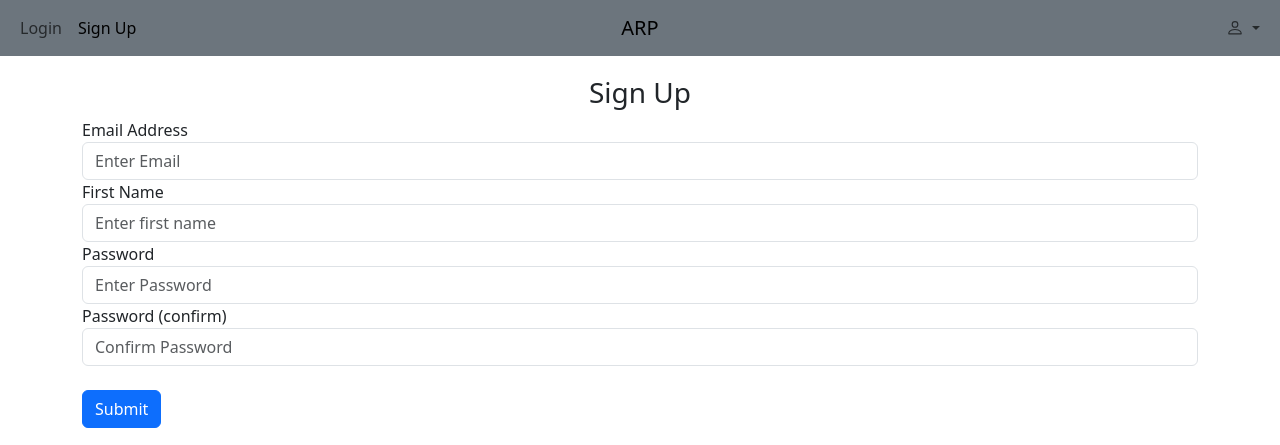
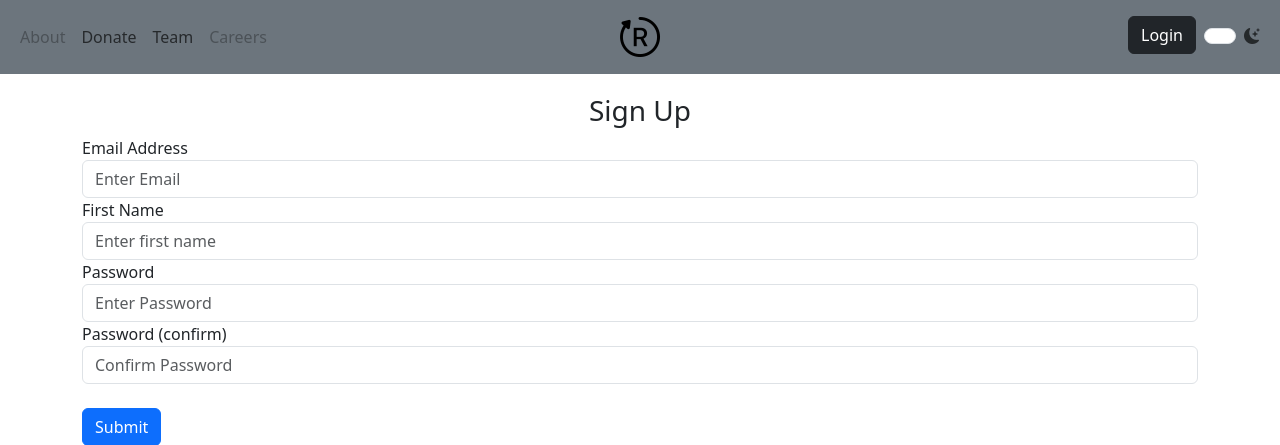
Before and after one commit to hinsoned/Active_Recall_Pro, a Flask app: page /sign-up in a window 1280 px wide. Shown: the top 445 px of the page. Run offline with Flask 3, Linux system fonts and the light colour scheme; some libraries are stand-ins or nearby versions.

Commit message:
Created proto-landing page
Landing page is semi-functional and still needs work but core functions are operational.

```diff
--- a/website/auth.py
+++ b/website/auth.py
@@ -39,10 +39,9 @@ def login():
 
 @auth.route('/logout')
 #this just means that you can not get to the logout page without being logged in
-@login_required
 def logout():
     logout_user()
-    return redirect(url_for('auth.login'))
+    return render_template("landing_page.html")
 
 #Use methods associated with the request object to save form values to variables
 @auth.route('/sign-up', methods=['GET', 'POST'])
--- a/website/templates/base.html
+++ b/website/templates/base.html
@@ -27,21 +27,19 @@ creating other pages.
       referrerpolicy="no-referrer"
       >
 
+      <link rel="stylesheet" href="https://cdn.jsdelivr.net/npm/bootstrap-icons@1.11.3/font/bootstrap-icons.min.css">
+
     <!--This is jinja2 templating language. Child templates can override this.-->
     <title>{% block title %}Home{% endblock %}</title>
 </head>
 <body>
-
   <header class="navbar navbar-expand-lg bg-secondary" style="margin-bottom: 20px;">
     <nav class="container-fluid">
 
-      <!-- Navbar Brand -->
-      <a class="navbar-brand position-absolute start-50 translate-middle-x" href="/">ARP</a>
-
       <!-- Navbar Toggler (Visible on small screens) -->
-      <div class="d-flex">
+      <div class="d-flex d-lg-none me-auto">
         <button
-          class="navbar-toggler me-auto d-lg-none"
+          class="navbar-toggler"
           type="button"
           data-bs-toggle="offcanvas"
           data-bs-target="#navbarOffcanvas"
@@ -50,6 +48,13 @@ creating other pages.
         >
           <span class="navbar-toggler-icon"></span>
         </button>
+      </div>
+
+      <!-- Navbar Brand -->
+      <div class="d-flex d-lg-none mx-auto">
+        <a class="navbar-brand" href="/">
+          <i class="h1 bi bi-bootstrap-reboot"></i>
+        </a>
       </div>
 
       <!-- Dropdown Menu (Visible on small screens) -->
@@ -65,17 +70,17 @@ creating other pages.
               data-bs-toggle="dropdown"
               aria-expanded="false"
             >
-            <svg xmlns="http://www.w3.org/2000/svg" width="18" height="18" fill="currentColor" class="bi bi-person" viewBox="0 2 16 16" style="border: 0px solid black;">
-              <path d="M8 8a3 3 0 1 0 0-6 3 3 0 0 0 0 6m2-3a2 2 0 1 1-4 0 2 2 0 0 1 4 0m4 8c0 1-1 1-1 1H3s-1 0-1-1 1-4 6-4 6 3 6 4m-1-.004c-.001-.246-.154-.986-.832-1.664C11.516 10.68 10.289 10 8 10s-3.516.68-4.168 1.332c-.678.678-.83 1.418-.832 1.664z"/>
-            </svg>
+            <i class="h3 bi bi-person-circle"></i>
             </a>
-            <ul class="dropdown-menu position-absolute dropdown-menu-end" aria-labelledby="navbarDropdownSmall">
+            <ul class="dropdown-menu position-absolute dropdown-menu-end p-2" aria-labelledby="navbarDropdownSmall">
               <!-- Dropdown items -->
               <li class="nav-item">
                 <a class="nav-link" id="themetoggle">
                   <label class="form-check form-switch">
+                    <span class="form-check-label">
                       <input class="form-check-input themeToggle" type="checkbox">
-                  <span class="form-check-label">Dark Mode</span>
+                      <i class="bi bi-moon-stars-fill"></i>
+                    </span>
                   </label>
                 </a>
               </li>
@@ -87,11 +92,11 @@ creating other pages.
         </ul>
       </div>
 
-
       <!-- Navbar content for large screens -->
       <div class="collapse navbar-collapse position-relative">
 
         <!-- Left Section (Visible on large screens) -->
+        <div class="d-flex col-4">
           <ul class="navbar-nav">
             {% if current_user.is_authenticated %}
             <li class="nav-item">
@@ -121,9 +126,17 @@ creating other pages.
             </li>
             {% endif %}
           </ul>
+        </div>
+
+        <!-- Middle Section (Visible on large screens) -->
+        <div class="d-flex col-4">
+          <a class="navbar-brand mx-auto" href="/">
+            <i class="h1 bi bi-bootstrap-reboot"></i>
+          </a>
+        </div>
 
         <!-- Right Section (Visible on large screens) -->
-
+        <div class="d-flex col-4">
           <ul class="navbar-nav ms-auto">
             <li class="nav-item dropdown">
               <!-- Large Screen Dropdown Menu -->
@@ -135,9 +148,7 @@ creating other pages.
                 data-bs-toggle="dropdown"
                 aria-expanded="false"
               >
-              <svg xmlns="http://www.w3.org/2000/svg" width="18" height="18" fill="currentColor" class="bi bi-person" viewBox="0 2 16 16" style="border: 0px solid black;">
-                <path d="M8 8a3 3 0 1 0 0-6 3 3 0 0 0 0 6m2-3a2 2 0 1 1-4 0 2 2 0 0 1 4 0m4 8c0 1-1 1-1 1H3s-1 0-1-1 1-4 6-4 6 3 6 4m-1-.004c-.001-.246-.154-.986-.832-1.664C11.516 10.68 10.289 10 8 10s-3.516.68-4.168 1.332c-.678.678-.83 1.418-.832 1.664z"/>
-              </svg>
+              <i class="h3 bi bi-person-circle"></i>
               </a>
               <ul class="dropdown-menu dropdown-menu-end" aria-labelledby="navbarDropdownLarge">
                 <!-- Dropdown items -->
@@ -145,7 +156,9 @@ creating other pages.
                   <a class="nav-link" id="themetoggle">
                     <label class="form-check form-switch">
                     <input class="form-check-input themeToggle" type="checkbox">
-                  <span class="form-check-label">Dark Mode</span>
+                    <span class="form-check-label">
+                      <i class="bi bi-moon-stars-fill"></i>
+                    </span>
                   </label>
                   </a>
                 </li>
@@ -155,6 +168,7 @@ creating other pages.
               </ul>
             </li>
           </ul>
+        </div>
       </div>
 
       <!-- Offcanvas for small screens -->
--- /dev/null
+++ b/website/templates/landing_page.html
@@ -0,0 +1,324 @@
+<!-- landing_page.html
+The idea here is to create a base html template then overide parts of it when
+creating other pages.
+-->
+
+<!DOCTYPE html>
+
+<html lang="en" data-bs-theme="dark">
+<head>
+    <meta charset="UTF-8">
+    <!--This line is metadata about html in the viewport. In this case it sets the
+    width of the page to the device screen size and sets no zoom.-->
+    <meta name="viewport" content="width=device-width, initial-scale=1.0">
+
+    <link href="https://cdn.jsdelivr.net/npm/bootstrap@5.3.3/dist/css/bootstrap.min.css"
+        rel="stylesheet"
+        integrity="sha384-QWTKZyjpPEjISv5WaRU9OFeRpok6YctnYmDr5pNlyT2bRjXh0JMhjY6hW+ALEwIH"
+        crossorigin="anonymous"
+    >
+
+    <link rel="stylesheet"
+        href="https://cdnjs.cloudflare.com/ajax/libs/font-awesome/6.6.0/css/all.min.css"
+        integrity="sha512-Kc323vGBEqzTmouAECnVceyQqyqdsSiqLQISBL29aUW4U/M7pSPA/gEUZQqv1cwx4OnYxTxve5UMg5GT6L4JJg=="
+        crossorigin="anonymous"
+        referrerpolicy="no-referrer"
+    >
+
+    <link rel="stylesheet" href="https://cdn.jsdelivr.net/npm/bootstrap-icons@1.11.3/font/bootstrap-icons.min.css">
+
+    <!--This is jinja2 templating language. Child templates can override this.-->
+    <title>{% block title %}Landing Page{% endblock %}</title>
+
+</head>
+<body>
+    <header class="navbar navbar-expand-lg bg-secondary" style="margin-bottom: 20px;">
+        <nav class="container-fluid">
+
+            <div class="d-flex d-lg-none col-4"></div>
+
+            <!-- Navbar Toggler (Visible on small screens) -->
+            <div class="d-flex d-lg-none col-4">
+                <div class="mx-auto">
+                    <button
+                        class="navbar-toggler "
+                        type="button"
+                        data-bs-toggle="offcanvas"
+                        data-bs-target="#navbarOffcanvas"
+                        aria-controls="navbarOffcanvas"
+                        aria-label="Toggle navigation"
+                    >
+                    <span>
+                        <i class="h1 bi bi-bootstrap-reboot"></i>
+                    </span>
+                    </button>
+                </div>
+            </div>
+
+            <div class="d-flex d-lg-none col-4">
+                <div class="ms-auto">
+                    <ul class="navbar-nav ms-auto">
+                        <li class="nav-item">
+                            <a
+                                class="btn btn-dark"
+                                type="button"
+                                id="login"
+                                href="/login"
+                            >Login</a>
+                        </li>
+                    </ul>
+                </div>
+            </div>
+
+            <!-- Navbar content for large screens -->
+            <div class="collapse navbar-collapse position-relative">
+
+                <!-- Left Section -->
+                <div class="d-flex col-4">
+                    <ul class="navbar-nav me-auto">
+                        <li class="nav-item">
+                            <a
+                                class="nav-link disabled"
+                                href="#"
+                            >About</a>
+                        </li>
+                        <li class="nav-item">
+                            <a
+                                class="nav-link"
+                                href="https://www.gofundme.com"
+                            >Donate</a>
+                        </li>
+                        <li class="nav-item">
+                            <a
+                                class="nav-link"
+                                href="https://edwardhinson.com"
+                            >Team</a>
+                        </li>
+                        <li class="nav-item">
+                            <a
+                                class="nav-link disabled"
+                                href="#"
+                            >Careers</a>
+                        </li>
+                    </ul>
+                </div>
+
+                <!-- Center Section -->
+                <div class="d-flex col-4">
+                    <a class="navbar-brand mx-auto" href="/">
+                        <i class="h1 bi bi-bootstrap-reboot"></i>
+                    </a>
+                </div>
+
+                <!-- Right Section -->
+                <div class="d-flex col-4">
+                    <ul class="navbar-nav ms-auto">
+                        <li class="nav-item">
+                            <a
+                                class="btn btn-dark"
+                                type="button"
+                                id="login"
+                                href="/login"
+                            >Login</a>
+                        </li>
+                        <li class="nav-item">
+                            <a class="nav-link" id="themetoggle">
+                                <label class="form-check form-switch">
+                                <input class="form-check-input themeToggle" type="checkbox">
+                                <span class="form-check-label">
+                                    <i class="bi bi-moon-stars-fill"></i>
+                                </span>
+                            </label>
+                            </a>
+                        </li>
+                    </ul>
+                </div>
+            </div>
+
+            <!-- Offcanvas for small screens -->
+            <div
+                class="offcanvas offcanvas-start d-lg-none"
+                tabindex="-1"
+                id="navbarOffcanvas"
+                aria-labelledby="navbarOffcanvasLabel"
+            >
+                <div class="offcanvas-header">
+                    <h5 class="offcanvas-title" id="navbarOffcanvasLabel">
+                        <a class="href" href="/">
+                            <i class="h1 bi bi-bootstrap-reboot"></i>
+                        </a>
+                    </h5>
+                    <button
+                    type="button"
+                    class="btn-close text-reset"
+                    data-bs-dismiss="offcanvas"
+                    aria-label="Close"
+                    ></button>
+                </div>
+                <div class="offcanvas-body d-flex flex-column">
+                    <ul class="navbar-nav">
+                        <li class="nav-item">
+                            <a
+                                class="nav-link disabled"
+                                href="#"
+                            >About</a>
+                        </li>
+                        <li class="nav-item">
+                            <a
+                                class="nav-link"
+                                href="https://www.gofundme.com"
+                            >Donate</a>
+                        </li>
+                        <li class="nav-item">
+                            <a
+                                class="nav-link"
+                                href="https://edwardhinson.com"
+                            >Team</a>
+                        </li>
+                        <li class="nav-item">
+                            <a
+                                class="nav-link disabled"
+                                href="#"
+                            >Careers</a>
+                        </li>
+                    </ul>
+                    <div class="mt-auto">
+                        <ul class="navbar-nav">
+                            <li class="nav-item">
+                                <a
+                                    class="nav-link {% if request.path == '/login' %}active{% endif %}"
+                                    href="/login"
+                                >Login</a>
+                            </li>
+                            <li class="nav-item"></li>
+                                <a
+                                    class="nav-link {% if request.path == '/sign-up' %}active{% endif %}"
+                                    href="/sign-up"
+                                >Sign Up</a>
+                            </li>
+                            <li class="nav-item">
+                                <a class="nav-link" id="themetoggle">
+                                    <label class="form-check form-switch">
+                                    <input class="form-check-input themeToggle" type="checkbox">
+                                    <span class="form-check-label">
+                                        <i class="bi bi-moon-stars-fill"></i>
+                                    </span>
+                                </label>
+                                </a>
+                            </li>
+                        </ul>
+                    </div>
+                </div>
+            </div>
+        </nav>
+    </header>
+
+    <script>
+        // Get the themeToggle checkbox element
+        const themeToggles = document.querySelectorAll('.themeToggle');
+
+        // Load the user's theme preference on page load
+        document.addEventListener('DOMContentLoaded', function () {
+            // Check if a theme is saved in localStorage
+            const savedTheme = localStorage.getItem('theme') || 'light';
+            // Set the body's theme to the saved value (either 'dark' or 'light')
+            document.body.setAttribute('data-bs-theme', savedTheme);
+            // Set the theme toggle checkbox to match the saved theme
+            themeToggles.forEach(function (themeToggle) {
+            themeToggle.checked = savedTheme === 'dark';
+            })
+        });
+
+        // Listen for changes to the theme toggle checkboxes
+        themeToggles.forEach(function(themeToggle) {
+        themeToggle.addEventListener('change', function() {
+            const newTheme = themeToggle.checked ? 'dark' : 'light';
+            // Apply the new theme
+            document.body.setAttribute('data-bs-theme', newTheme);
+            // Save the new theme preference in localStorage
+            localStorage.setItem('theme', newTheme);
+            // Update the theme toggle checkbox to match the saved theme
+            themeToggle.forEach
+            theme.checked = themeToggle.checked;
+        })
+        })
+    </script>
+    <!--get_flashed_messages is a built in flash method. This if statement will
+    only display messages if there are any to be displayed.-->
+    {% with messages = get_flashed_messages(with_categories=true) %}
+        {% if messages %}
+        {% for category, message in messages %}
+            {% if category == 'error' %}
+            <div class="alert alert-danger alert-dismissable fade show d-flex justify-content-between align-items-center" role="alert">
+            {{ message }}
+            <button type="button" class="close" data-bs-dismiss="alert">
+                <span aria-hidden="true">&times;</span>
+            </button>
+            </div>
+            {% else %}
+            <div class="alert alert-success alert-dismissable fade show" role="alert">
+            {{ message }}
+            <button type="button" class="close" data-bs-dismiss="alert">
+                <span aria-hidden="true">&times;</span>
+            </button>
+            </div>
+            {% endif %}
+        {% endfor %}
+
+        <!--JavaScript to automatically close alerts-->
+        <script>
+            document.addEventListener('DOMContentLoaded', function () {
+            // Select all alerts
+            var alerts = document.querySelectorAll('.alert');
+            alerts.forEach(function (alert) {
+                // Set timeout to auto-dismiss the alert
+                setTimeout(function () {
+                var alertInstance = new bootstrap.Alert(alert);
+                alertInstance.close();
+                }, 5000);
+            });
+            });
+        </script>
+        {% endif %}
+    {% endwith %}
+
+    <!--This will be content beneath the navbar. Notice the container block can
+    be overridden by information in template files. "container" is a bootstrap class-->
+    <div class="container">
+        {% block content %}
+        <div class="container-fluid">
+            <div class="d-flex justify-content-center text-center h1">Welcome to the future of studying</div>
+            <p class="d-flex justify-content-center text-center">Active Recall Pro wraps the latest developments in cognitive science in an intuitive and friendly user interface designed to help you maximize your study time</p>
+            <div class="d-flex justify-content-center">
+                <a
+                    class="btn btn-success btn-lg"
+                    type="button"
+                    id="signUp"
+                    href="/sign-up"
+                >Sign Up!</a>
+            </div>
+        </div>
+        {% endblock %}
+    </div>
+
+    <!--This loads in bootstrap to simplify UI development.-->
+    <script
+        src="https://code.jquery.com/jquery-3.2.1.slim.min.js"
+        integrity="sha384-KJ3o2DKtIkvYIK3UENzmM7KCkRr/rE9/Qpg6aAZGJwFDMVNA/GpGFF93hXpG5KkN"
+        crossorigin="anonymous"
+    ></script>
+    <!--This is a javascript library of poppers like dropdowns, tips, etc. Most Bootstrap
+    poppers use this.-->
+    <script
+        src="https://cdnjs.cloudflare.com/ajax/libs/popper.js/1.12.9/umd/popper.min.js"
+        integrity="sha384-ApNbgh9B+Y1QKtv3Rn7W3mgPxhU9K/ScQsAP7hUibX39j7fakFPskvXusvfa0b4Q"
+        crossorigin="anonymous"
+    ></script>
+
+    <script src="https://cdn.jsdelivr.net/npm/bootstrap@5.3.3/dist/js/bootstrap.bundle.min.js"
+        integrity="sha384-YvpcrYf0tY3lHB60NNkmXc5s9fDVZLESaAA55NDzOxhy9GkcIdslK1eN7N6jIeHz"
+        crossorigin="anonymous">
+    </script>
+
+</body>
+</html>
--- a/website/templates/login.html
+++ b/website/templates/login.html
@@ -1,7 +1,7 @@
 <!--login.html-->
 <!--This line makes use of the already existing base template. We can now override
 parts of it.-->
-{%extends "base.html"%}
+{%extends "landing_page.html"%}
 {% block title %}Login{% endblock %}
 
 <!--This will override the base.html content block-->
--- a/website/templates/sign_up.html
+++ b/website/templates/sign_up.html
@@ -1,7 +1,7 @@
 <!--sign_up.html-->
 <!--This line makes use of the already existing base template. We can now override
 parts of it.-->
-{%extends "base.html"%}
+{%extends "landing_page.html"%}
 {% block title %}Sign Upin{% endblock %}
 
 <!--This will override the base.html content block-->
```
Also changed, not shown: website/views.py (+18 -16 lines), main.py (line endings or trailing spaces). Lines whose indentation alone changed are shown as unchanged.
